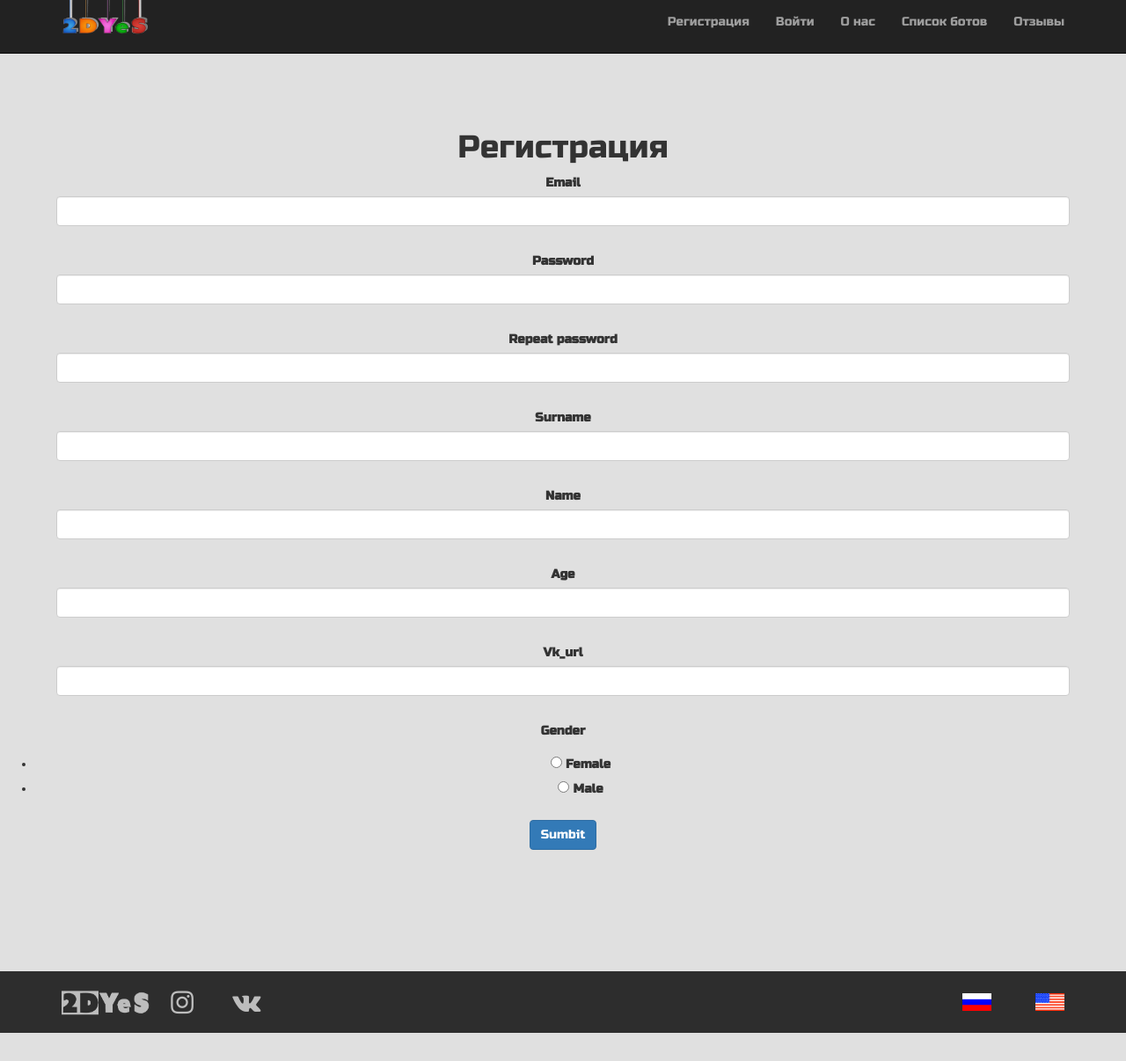
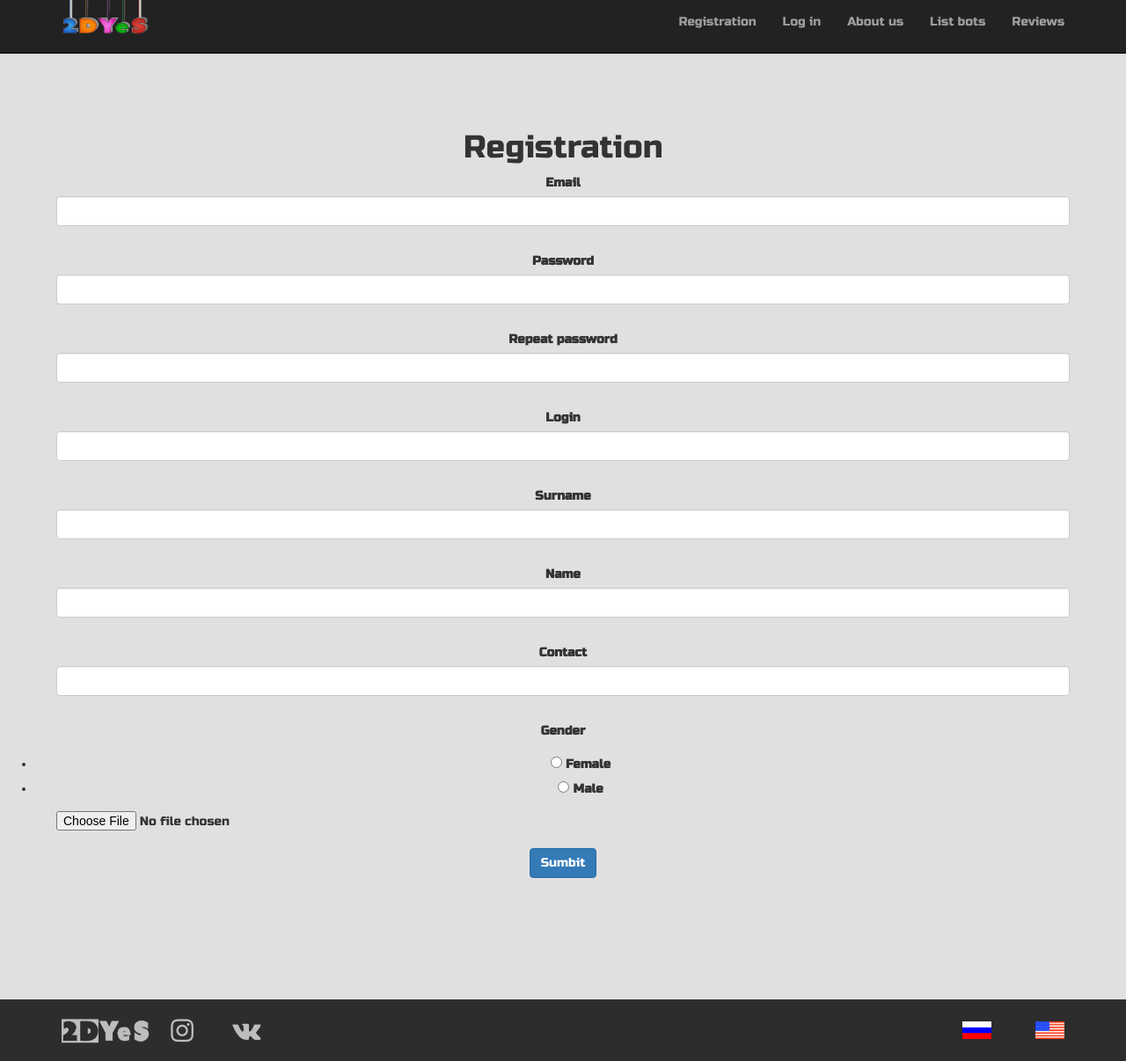
Before and after one commit to inizioRUS/yandexwebproject, a Flask app: page /register in a window 1280 px wide. Shown: the whole page at 88% size. Before the commit the page ends 1174 px from the top, so only its background shows below. Run offline with Flask 2, Linux system fonts and the light colour scheme; some libraries are stand-ins or nearby versions; some web fonts are replaced.

Commit message:
Релизная версия сайта 1.0.0 1)Переработан главный экран   1)Изменен CSS код   2)Ссылка из картинок   3)Отзыв с главного экрана 2)Изменена регистрация 3)Изменен метод сохранения картинок 4)Переработаны отзывы 5)Перевод выполнен на 99% 6)Убран POST api 7)Капча интегрирована на 100% 8)Оптимизация кода

```diff
--- a/main.py
+++ b/main.py
@@ -1,8 +1,7 @@
 import datetime
-from config import LOGIN, PASSWORD, secret_key, key1, key2
-import requests
-import vk_api
-from flask import Flask, render_template, url_for, request
+import os
+from config import secret_key, key1, key2
+from flask import Flask, render_template, request
 from flask_restful import abort, Api
 from flask_login import LoginManager, login_required, logout_user, login_user, current_user
 from flask_wtf import FlaskForm, RecaptchaField
@@ -36,8 +35,8 @@ translate = {'ru': {'reg': 'Регистрация', 'ent': 'Войти', 'abo':
                     'ide': "В разработке", "add_review": "Добавить отзыв",
                     "text_abo": "Этот проект создан учениками Яндекс лицей из города Саратова(Гаранин Дмитрий, Астафуров Данил), главной спецификации проекта стало проектирование различных ботов в вк с различными возможностями, в данные момент идет активное программирование ботов.",
                     "auto": "Авторизация", 'fname': 'Имя:', 'lname': 'Фамилия:',
-                    'vk': 'Ссылка на вк:',
-                    'age': 'Возраст:', 'gen': 'Пол:', 'data': 'Дата регистрации:',
+                    'cont': 'Способ контакта:',
+                    'login': 'Логин:', 'gen': 'Пол:', 'data': 'Дата регистрации:',
                     'reviews': 'Отзывы',
                     'add_work': 'Добавить работу', 'change': 'Изменить', "delete": 'Удалить',
                     'specialization': 'специализация', 'name_bot': 'Название бота:',
@@ -46,14 +45,23 @@ translate = {'ru': {'reg': 'Регистрация', 'ent': 'Войти', 'abo':
                     'parea': 'My profile', 'exi': 'Log out', "lwor": "Last works",
                     "ide": "In developing", "add_review": "Add a review",
                     "text_abo": "This project was created by students of Yandex Lyceum from the city of Saratov (Dmitry Garanin, Danil Astafurov), the main specification of the project was the design of various bots in VK with various capabilities, at the moment there is active programming of bots.",
-                    "auto": "Authorizarion", 'fname': 'Name:', 'lname': 'Surname:', 'vk': 'Vk_url:',
-                    'age': 'Age:', 'gen': 'Gender:', 'data': 'Registration date:',
+                    "auto": "Authorizarion", 'fname': 'Name:', 'lname': 'Surname:',
+                    'cont': 'Contact:',
+                    'login': 'Login:', 'gen': 'Gender:', 'data': 'Registration date:',
                     'reviews': 'Reviews',
                     'add_work': 'Add job', 'change': 'Edit', "delete": 'Delete',
-                    'specialization': 'specialization', 'name_bot': 'Bot name:', 'user': 'ser:',
+                    'specialization': 'specialization', 'name_bot': 'Bot name:', 'user': 'User:',
                     'review_text': "Review text:"}}
-lang = "ru"
 now_page = "/"
+lang = "en"
+
+
+def change_lang():
+    global lang
+    try:
+        return current_user.lang
+    except Exception:
+        return lang
 
 
 def change_now(data):
@@ -61,23 +69,18 @@ def change_now(data):
     now_page = data
 
 
-def auth_handler():
-    key = input("Enter authentication code: ")
-    remember_device = True
-    return key, remember_device
-
-
 class RegisterForm(FlaskForm):
     Email = StringField('Email', validators=[DataRequired()])
     Password = PasswordField('Password', validators=[DataRequired()])
     Password_again = PasswordField('Repeat password', validators=[DataRequired()])
     Surname = StringField('Surname', validators=[DataRequired()])
+    Login = StringField('Login', validators=[DataRequired()])
     Name = StringField('Name', validators=[DataRequired()])
-    Age = StringField('Age', validators=[DataRequired()])
-    Vk_url = StringField('Vk_url', validators=[DataRequired()])
+    Contact = StringField('Contact', validators=[DataRequired()])
     Gender = RadioField('Gender', choices=[
         ("Female", 'Female'), ('Male', 'Male')],
                         default=1, coerce=str)
+    photo = FileField(validators=[FileRequired()])
     recaptcha = RecaptchaField()
     submit = SubmitField('Sumbit')
 
@@ -90,20 +93,24 @@ class LoginForm(FlaskForm):
 
 
 class EditForm(FlaskForm):
-    Surname = StringField('Surname', validators=[DataRequired()])
+    Surname = StringField('Login', validators=[DataRequired()])
     Name = StringField('Name', validators=[DataRequired()])
-    Age = StringField('Age', validators=[DataRequired()])
-    Vk_url = StringField('Vk_url', validators=[DataRequired()])
+    Login = StringField('Surname', validators=[DataRequired()])
+    Contact = StringField('Contact', validators=[DataRequired()])
     Gender = RadioField('Gender', choices=[
         ("Female", 'Female'), ('Male', 'Male')],
                         default=1, coerce=str)
+    photo = FileField(validators=[FileRequired()])
+    recaptcha = RecaptchaField()
     submit = SubmitField('Sumbit')
 
 
 class NewsForm(FlaskForm):
     Bot_title = StringField('Title', validators=[DataRequired()])
     Genre = StringField('Genre', validators=[DataRequired()])
+    Url = StringField('Url', validators=[DataRequired()])
     photo = FileField(validators=[FileRequired()])
+    recaptcha = RecaptchaField()
     submit = SubmitField('Sumbit')
 
 
@@ -112,6 +119,14 @@ class Add_Reviewsform(FlaskForm):
     bot = SelectField('Bot', choices=[
         *[(user.name_bot, user.name_bot) for user in session.query(News).all()]])
     text = TextAreaField("Text")
+    recaptcha = RecaptchaField()
+    submit = SubmitField('Sumbit')
+
+
+class Add_Reviewsfor_one(FlaskForm):
+    session = db_session.create_session()
+    text = TextAreaField("Text")
+    recaptcha = RecaptchaField()
     submit = SubmitField('Sumbit')
 
 
@@ -135,16 +150,22 @@ def logout():
 
 
 @app.route('/ru')
+@login_required
 def ruf():
-    global lang
-    lang = "ru"
+    session = db_session.create_session()
+    current_user.lang = "ru"
+    session.merge(current_user)
+    session.commit()
     return redirect(now_page)
 
 
 @app.route('/en')
+@login_required
 def enf():
-    global lang
-    lang = "en"
+    session = db_session.create_session()
+    current_user.lang = "en"
+    session.merge(current_user)
+    session.commit()
     return redirect(now_page)
 
 
@@ -159,17 +180,15 @@ def main_page():
     change_now('/')
     session = db_session.create_session()
     all_news = session.query(News).all()
-    for news in all_news:
-        f = open(f"static\img\inews_tmp\img{news.id}.png", mode="wb")
-        f.write(news.image)
-        f.close()
-    return render_template('main.html', title="2DYES", data=translate, lang=lang, user_list=all_news)
+    return render_template('main.html', title="2DYES", data=translate, lang=change_lang(),
+                           user_list=all_news)
 
 
 @app.route('/about_us', methods=['GET', 'POST'])
 def about_us():
     change_now('/about_us')
-    return render_template('about_us.html', title="About us", data=translate, lang=lang)
+    return render_template('about_us.html', title=translate[change_lang()]['abo'], data=translate,
+                           lang=change_lang())
 
 
 @app.route('/list_bot', methods=['GET', 'POST'])
@@ -177,31 +196,17 @@ def list_bot():
     change_now('/list_bot')
     session = db_session.create_session()
     all_news = session.query(News).all()
-    return render_template('list_bot.html', title="List bot", data=translate, lang=lang,
+    return render_template('list_bot.html', title=translate[change_lang()]['libot'], data=translate,
+                           lang=change_lang(),
                            user_list=all_news)
 
 
 @app.route('/my_profile', methods=['GET', 'POST'])
 def my_profile():
     change_now('/my_profile')
-    login, password = LOGIN, PASSWORD
-    vk_session = vk_api.VkApi(
-        login, password,
-        auth_handler=auth_handler
-    )
-    try:
-        vk_session.auth(token_only=True)
-    except vk_api.AuthError as error_msg:
-        print(error_msg)
-        return
-    vk = vk_session.get_api()
-    dataa = requests.get(
-        vk.users.get(user_ids=f"{current_user.vk_url.split('/')[-1]}", fields="photo_400_orig")[0][
-            'photo_400_orig'])
-    out = open(f"static/img/tmp/img{current_user.id}.jpg", "wb")
-    out.write(dataa.content)
-    out.close()
-    return render_template('my_profile.html', title="My profile", data=translate, lang=lang,
+    return render_template('my_profile.html', title=translate[change_lang()]['parea'],
+                           data=translate,
+                           lang=change_lang(),
                            current_user=current_user)
 
 
@@ -211,29 +216,37 @@ def register():
     form = RegisterForm()
     if form.validate_on_submit():
         if form.Password.data != form.Password_again.data:
-            return render_template('register.html', title='Регистрация',
+            return render_template('register.html', title=translate[change_lang()]['reg'],
                                    form=form,
-                                   message="Пароли не совпадают", data=translate, lang=lang)
+                                   message="Пароли не совпадают", data=translate, lang=change_lang())
         session = db_session.create_session()
         if session.query(User).filter(User.email == form.Email.data).first():
-            return render_template('register.html', title='Регистрация',
+            return render_template('register.html', title=translate[change_lang()]['reg'],
                                    form=form,
-                                   message="Такой пользователь уже есть", data=translate, lang=lang)
+                                   message="Такой пользователь уже есть", data=translate,
+                                   lang=change_lang())
         user = User(
             email=form.Email.data,
+            login=form.Login.data,
             surname=form.Surname.data,
             name=form.Name.data,
-            age=form.Age.data,
             gender=form.Gender.data,
-            vk_url=form.Vk_url.data,
+            contact=form.Contact.data,
+            image=form.photo.data.read(),
+            lang="en",
+            id_foto=len([f for f in os.listdir("static/img/tmp")]),
             data_reg=datetime.datetime.now()
         )
+        out = open(f"static/img/tmp/{user.id_foto}.jpg", "wb")
+        out.write(user.image)
+        out.close()
         user.set_password(form.Password.data)
         session.add(user)
         session.commit()
         return redirect("/")
-    return render_template('register.html', title='Регистрация', form=form, data=translate,
-                           lang=lang)
+    return render_template('register.html', title=translate[change_lang()]['reg'], form=form,
+                           data=translate,
+                           lang=change_lang())
 
 
 @app.route('/login', methods=['GET', 'POST'])
@@ -248,8 +261,10 @@ def login():
             return redirect("/")
         return render_template('login.html',
                                message="Неправильный логин или пароль",
-                               form=form, data=translate, lang=lang)
-    return render_template('login.html', title='Авторизация', form=form, data=translate, lang=lang)
+                               form=form, data=translate, lang=change_lang())
+    return render_template('login.html', title=translate[change_lang()]['auto'], form=form,
+                           data=translate,
+                           lang=change_lang())
 
 
 @app.route('/news', methods=['GET', 'POST'])
@@ -265,12 +280,17 @@ def add_news():
         news.name_bot = form.Bot_title.data
         news.genre.append(genre)
         news.image = form.photo.data.read()
+        news.url = form.Url.data
+        news.foto_id = len([f for f in os.listdir("static/img/inews_tmp")])
+        out = open(f"static/img/inews_tmp/{news.foto_id}.jpg", "wb")
+        out.write(news.image)
+        out.close()
         current_user.newss.append(news)
         session.merge(current_user)
         session.commit()
         return redirect('/')
-    return render_template('news.html', title='Добавление работы',
-                           form=form, data=translate, lang=lang)
+    return render_template('news.html', title=translate[change_lang()]['add_work'],
+                           form=form, data=translate, lang=change_lang())
 
 
 @app.route('/news/<int:id>', methods=['GET', 'POST'])
@@ -283,8 +303,9 @@ def edit_news(id):
         news = session.query(News).filter(News.id == id,
                                           current_user.id == 1).first()
         if news:
-            news.name_bot = form.Bot_title.data
-            news.image = form.photo.data
+            news.name_bot = news.name_bot
+            news.image = news.image
+            news.foto_id = news.foto_id
         else:
             abort(404)
     if form.validate_on_submit():
@@ -297,14 +318,19 @@ def edit_news(id):
             genre.name = form.Genre.data
             news.name_bot = form.Bot_title.data
             news.image = form.photo.data.read()
+            news.foto_id = len([f for f in os.listdir("static/img/inews_tmp")])
+            out = open(f"static/img/inews_tmp/{news.foto_id}.jpg", "wb")
+            out.write(news.image)
+            out.close()
             news.genre.remove(news.genre[0])
             news.genre.append(genre)
             session.commit()
             return redirect('/')
         else:
             abort(404)
-    return render_template('news.html', title='Редактирование работы', form=form, data=translate,
-                           lang=lang)
+    return render_template('news.html', title=translate[change_lang()]['change'], form=form,
+                           data=translate,
+                           lang=change_lang())
 
 
 @app.route('/user/<int:id>', methods=['GET', 'POST'])
@@ -318,12 +344,14 @@ def edit_user(id):
                                           current_user.id == id).first()
         if user:
             user.email = user.email
+            user.login = user.login
             user.hashed_password = user.hashed_password
             user.surname = user.surname
+            user.gender = user.gender
             user.name = user.name
-            user.age = user.age
-            user.gender = user.gender
-            user.vk_url = user.vk_url
+            user.image = user.image
+            user.id_foto = user.id_foto
+            user.contact = user.contact
             user.data_reg = user.data_reg
         else:
             abort(404)
@@ -333,16 +361,22 @@ def edit_user(id):
         if user:
             user.surname = form.Surname.data
             user.name = form.Name.data
-            user.age = form.Age.data
             user.gender = form.Gender.data
-            user.vk_url = form.Vk_url.data
+            user.contact = form.Contact.data
+            user.login = form.Login.data
+            user.id_foto = len([f for f in os.listdir("static/img/tmp")])
+            user.image = form.photo.data.read()
+            out = open(f"static/img/tmp/{user.id_foto}.jpg", "wb")
+
+            out.write(user.image)
+            out.close()
             session.commit()
             return redirect('/my_profile')
         else:
             abort(404)
-    return render_template('useredit.html', title='Редактирование аккаунта', form=form,
+    return render_template('useredit.html', title=translate[change_lang()]['change'], form=form,
                            data=translate,
-                           lang=lang)
+                           lang=change_lang())
 
 
 @app.route('/news_delete/<int:id>', methods=['GET', 'POST'])
@@ -361,7 +395,7 @@ def news_delete(id):
 
 @app.route('/reviews', methods=['GET', 'POST'])
 @login_required
-def reviews123():
+def reviewsf():
     change_now('/reviews')
     form = Change_bot()
     session = db_session.create_session()
@@ -369,10 +403,11 @@ def reviews123():
     if form.validate_on_submit():
         reviews_data = session.query(Reviwes).filter(
             Reviwes.name_bot == form.bot.data).all()
-        return render_template('reviews.html', title='Отзывы', data=translate,
-                               lang=lang, form=form, reviews_data=reviews_data)
-    return render_template('reviews.html', title='Отзывы', data=translate,
-                           lang=lang, form=form, reviews_data=reviews_data)
+        return render_template('reviews.html', title=translate[change_lang()]['reviews'],
+                               data=translate,
+                               lang=change_lang(), form=form, reviews_data=reviews_data)
+    return render_template('reviews.html', title=translate[change_lang()]['reviews'], data=translate,
+                           lang=change_lang(), form=form, reviews_data=reviews_data)
 
 
 @app.route('/reviews_add', methods=['GET', 'POST'])
@@ -389,8 +424,8 @@ def reviews_addf():
         session.merge(current_user)
         session.commit()
         return redirect('/reviews')
-    return render_template('add_reviews.html', title='Добавление отзыва',
-                           form=form, data=translate, lang=lang)
+    return render_template('add_reviews.html', title=translate[change_lang()]['add_review'],
+                           form=form, data=translate, lang=change_lang())
 
 
 @app.route('/reviews_delete/<int:id>', methods=['GET', 'POST'])
@@ -415,7 +450,7 @@ def edit_use(id):
     form = Change_Reviewsform()
     if request.method == "GET":
         session = db_session.create_session()
-        reviewss = session.query(Reviwes).filter(Reviwes.id == id,
+        reviewss = session.query(Reviwes).filter(Reviwes.id == id ,
                                                  current_user.id == 1).first()
         if reviewss:
             reviewss.id = reviewss.id
@@ -434,9 +469,28 @@ def edit_use(id):
             return redirect('/reviews')
         else:
             abort(404)
-    return render_template('change_reviews.html', title='Редактирование отзыва', form=form,
+    return render_template('change_reviews.html', title=translate[change_lang()]['change'],
+                           form=form,
                            data=translate,
-                           lang=lang)
+                           lang=change_lang())
+
+
+@app.route('/reviews_add_one/<int:id>', methods=['GET', 'POST'])
+@login_required
+def reviews_add_for_onef(id):
+    change_now(f'/reviews_add_one/{id}')
+    form = Add_Reviewsfor_one()
+    if form.validate_on_submit():
+        session = db_session.create_session()
+        riew = Reviwes()
+        riew.text = form.text.data
+        riew.name_bot = session.query(News).filter(News.id == id).first().name_bot
+        current_user.reviewss.append(riew)
+        session.merge(current_user)
+        session.commit()
+        return redirect('/reviews')
+    return render_template('add_reviews_for_one.html', title=translate[change_lang()]['add_review'],
+                           form=form, data=translate, lang=change_lang())
 
 
 api.add_resource(UserListResource, '/api/user')
--- a/templates/add_reviews.html
+++ b/templates/add_reviews.html
@@ -3,7 +3,7 @@
 <div class="reg">
     <form action="" method="post" class="login"
           style="padding-top:10%;padding-bottom:10% ; background: #e0e0e0;    text-align: center;">
-        <h1>{{data[lang]['reg']}}</h1>
+        <h1>{{data[lang]['add_review']}}</h1>
         {{ form.hidden_tag() }}
         {{ form.csrf_token }}
         <p>
@@ -16,6 +16,9 @@
         {% endfor %}
         </p>
         <p> {{ form.text.label }}{{form.text}}</p>
+        <div style="  display: flex;
+  justify-content: center;">{{ form.recaptcha }}
+        </div>
         <p>{{ form.submit(type="submit", class="btn btn-primary") }}</p>
     </form>
 </div>
--- a/templates/change_reviews.html
+++ b/templates/change_reviews.html
@@ -3,7 +3,7 @@
 <div class="reg">
     <form action="" method="post" class="login"
           style="padding-top:10%;padding-bottom:10% ; background: #e0e0e0;    text-align: center;">
-        <h1>{{data[lang]['reg']}}</h1>
+        <h1>{{data[lang]['change']}}</h1>
         {{ form.hidden_tag() }}
         {{ form.csrf_token }}
         <p> {{ form.text.label }}{{form.text}}</p>
--- a/templates/register.html
+++ b/templates/register.html
@@ -2,7 +2,8 @@
 {% block content %}
 <div class="reg">
     <form action="" method="post" class="login"
-          style="padding-top:10%;padding-bottom:10% ; background: #e0e0e0;    text-align: center;">
+          style="padding-top:10%;padding-bottom:10% ; background: #e0e0e0;    text-align: center;"
+          enctype="multipart/form-data">
         <h1>{{data[lang]['reg']}}</h1>
         {{ form.hidden_tag() }}
         {{ form.csrf_token }}
@@ -34,6 +35,15 @@
         {% endfor %}
         </p>
         <p>
+            {{ form.Login.label }}<br>
+            {{ form.Login(class="form-control") }}<br>
+            {% for error in form.Login.errors %}
+        <p class="alert alert-danger" role="alert">
+            {{ error }}
+        </p>
+        {% endfor %}
+        </p>
+        <p>
             {{ form.Surname.label }}<br>
             {{ form.Surname(class="form-control") }}<br>
             {% for error in form.Surname.errors %}
@@ -52,26 +62,19 @@
         {% endfor %}
         </p>
         <p>
-            {{ form.Age.label }}<br>
-            {{ form.Age(class="form-control") }}<br>
-            {% for error in form.Age.errors %}
-        <p class="alert alert-danger" role="alert">
-            {{ error }}
-        </p>
-        {% endfor %}
-        </p>
-        <p>
-            {{ form.Vk_url.label }}<br>
-            {{ form.Vk_url(class="form-control") }}<br>
-            {% for error in form.Vk_url.errors %}
+            {{ form.Contact.label }}<br>
+            {{ form.Contact(class="form-control") }}<br>
+            {% for error in form.Contact.errors %}
         <p class="alert alert-danger" role="alert">
             {{ error }}
         </p>
         {% endfor %}
         </p>
         <p> {{ form.Gender.label }}{{form.Gender}}</p>
+        <p> {{form.photo}}</p>
         <div style="  display: flex;
-  justify-content: center;">{{ form.recaptcha }}</div>
+  justify-content: center;">{{ form.recaptcha }}
+        </div>
         </p>
         <p>{{ form.submit(type="submit", class="btn btn-primary") }}</p>
         {{message}}
```
Also changed, not shown: templates/main.html (+43 -12 lines), templates/my_profile.html (+5 -5 lines), templates/news.html (+12 -0 lines), templates/reviews.html (+10 -27 lines), templates/useredit.html (+18 -13 lines), test.py (+0 -8 lines).
